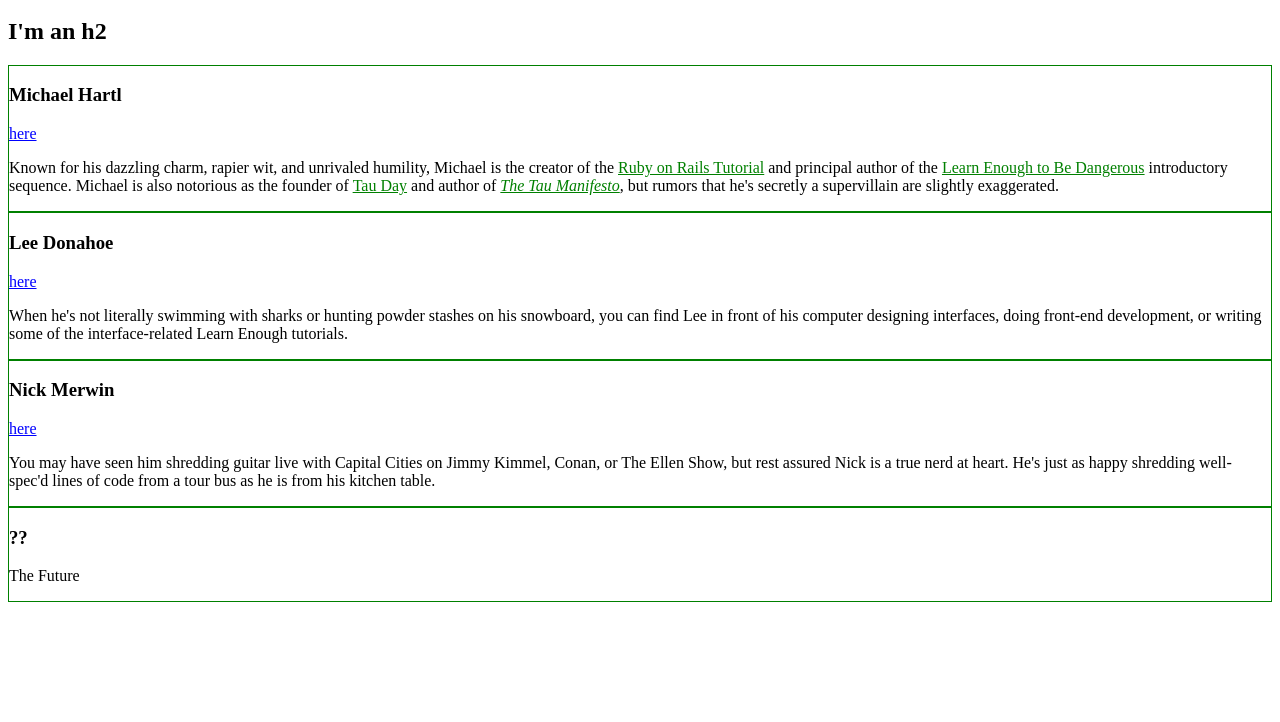
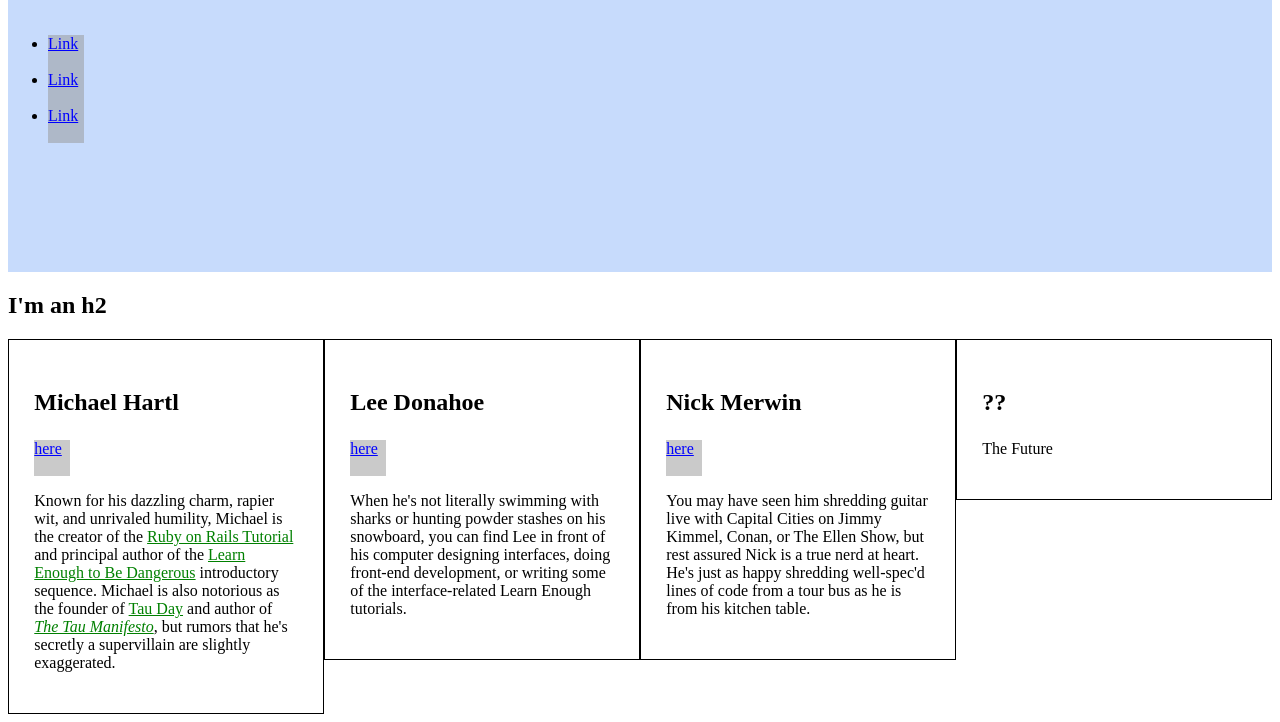
Before and after one commit to Edawswade/Edawswade.github.io, a plain HTML site: page index.html in a window 1280 px wide. Shown: the part 136-858 px from the top of the page. Before the commit the page ends 800 px from the top, so only its background shows below. Drawn offline with Linux system fonts and the light colour scheme.

Commit message:
Add margin styling

```diff
--- a/index.html
+++ b/index.html
@@ -5,45 +5,75 @@
     <meta charset="utf-8" />
     <style>
       /* GLOBAL STYLES*/
+
+      h1 {
+        font-size: 7vw;
+        margin-top: 0;
+      }
       a {
-        color: purple;
-      }
-      div.bio-box {
-        border: 1px solid green;
+        color: rgba(128, 0, 128, 0.2);
       }
 
       /* SOCIAL STYLES*/
       .social-link {
-        color: blue;
+        background-color: rgba(150, 150, 150, 0.5);
+        color: #00f;
+        display: inline-block;
+        height: 36px;
+        width: 36px;
+      }
+
+      /* HERO STYLES */
+      .full-hero {
+        background-color: #c7dbfc;
+        height: 50vh;
       }
 
       /* BIO STYLES*/
-      .bio-box {
-        border: 1px solid black;
+      .bio-wrapper {
+        font-size: 24px;
+        overflow: hidden;
       }
 
+      .bio-box {
+        border: 1px solid #000000;
+        box-sizing: border-box;
+        float: left;
+        font-size: 1rem;
+        padding: 2%;
+        width: 25%;
+      }
+      .bio-box h3 {
+        font-size: 1.5em;
+      }
+      .bio-copy {
+        font-size: 1em;
+      }
       .bio-copy a {
-        color: green;
+        color: #008000;
       }
     </style>
   </head>
   <body>
+    <div class="full-hero hero-home">
       <h1>I'm an h1</h1>
       <ul>
         <li>
-        <a href="https://example.com/">Link</a>
+          <a href="https://example.com/" class="social-link">Link</a>
         </li>
         <li>
-        <a href="https://example.com/">Link</a>
+          <a href="https://example.com/" class="social-link">Link</a>
         </li>
         <li>
-        <a href="https://example.com/">Link</a>
+          <a href="https://example.com/" class="social-link">Link</a>
         </li>
       </ul>
+    </div>
     <h2>I'm an h2</h2>
+    <div class="bio-wrapper">
       <div class="bio-box">
         <h3>Michael Hartl</h3>
-      <a href="https://twitter.com/mhartl" class="social-link">here</a>
+        <a href="https://twitter.com/mhartl" class="social-link show">here</a>
         <div class="bio-copy">
           <p>
             Known for his dazzling charm, rapier wit, and unrivaled humility,
@@ -65,10 +95,10 @@
         <a href="https://twitter.com/leedonahoe" class="social-link">here</a>
         <div class="bio-copy">
           <p>
-          When he's not literally swimming with sharks or hunting powder stashes
-          on his snowboard, you can find Lee in front of his computer designing
-          interfaces, doing front-end development, or writing some of the
-          interface-related Learn Enough tutorials.
+            When he's not literally swimming with sharks or hunting powder
+            stashes on his snowboard, you can find Lee in front of his computer
+            designing interfaces, doing front-end development, or writing some
+            of the interface-related Learn Enough tutorials.
           </p>
         </div>
       </div>
@@ -79,8 +109,8 @@
           <p>
             You may have seen him shredding guitar live with Capital Cities on
             Jimmy Kimmel, Conan, or The Ellen Show, but rest assured Nick is a
-          true nerd at heart. He's just as happy shredding well-spec'd lines of
-          code from a tour bus as he is from his kitchen table.
+            true nerd at heart. He's just as happy shredding well-spec'd lines
+            of code from a tour bus as he is from his kitchen table.
           </p>
         </div>
       </div>
@@ -90,5 +120,6 @@
           <p>The Future</p>
         </div>
       </div>
+    </div>
   </body>
 </html>
```
Lines whose indentation alone changed are shown as unchanged.
